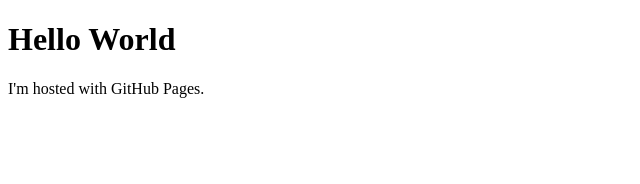
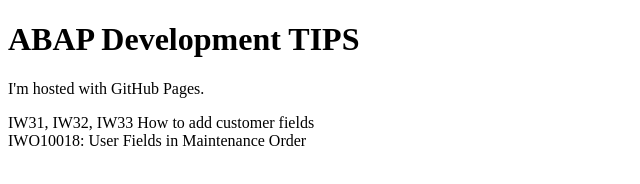
Before and after one commit to KrzysztofZak/KrzysztofZak, a plain HTML site: page index.html in a window 1280 px wide. Shown: the whole page, without its empty margins (0-640 px from the left). Drawn offline with Linux system fonts and the light colour scheme.

Commit message:
Initial commit

```diff
--- a/index.html
+++ b/index.html
@@ -1,7 +1,11 @@
 <!DOCTYPE html>
 <html>
 <body>
-<h1>Hello World</h1>
+<h1>ABAP Development TIPS</h1>
 <p>I'm hosted with GitHub Pages.</p>
+<p>IW31, IW32, IW33 How to add customer fields
+</br>
+IWO10018: User Fields in Maintenance Order
+</>
 </body>
 </html>
```
